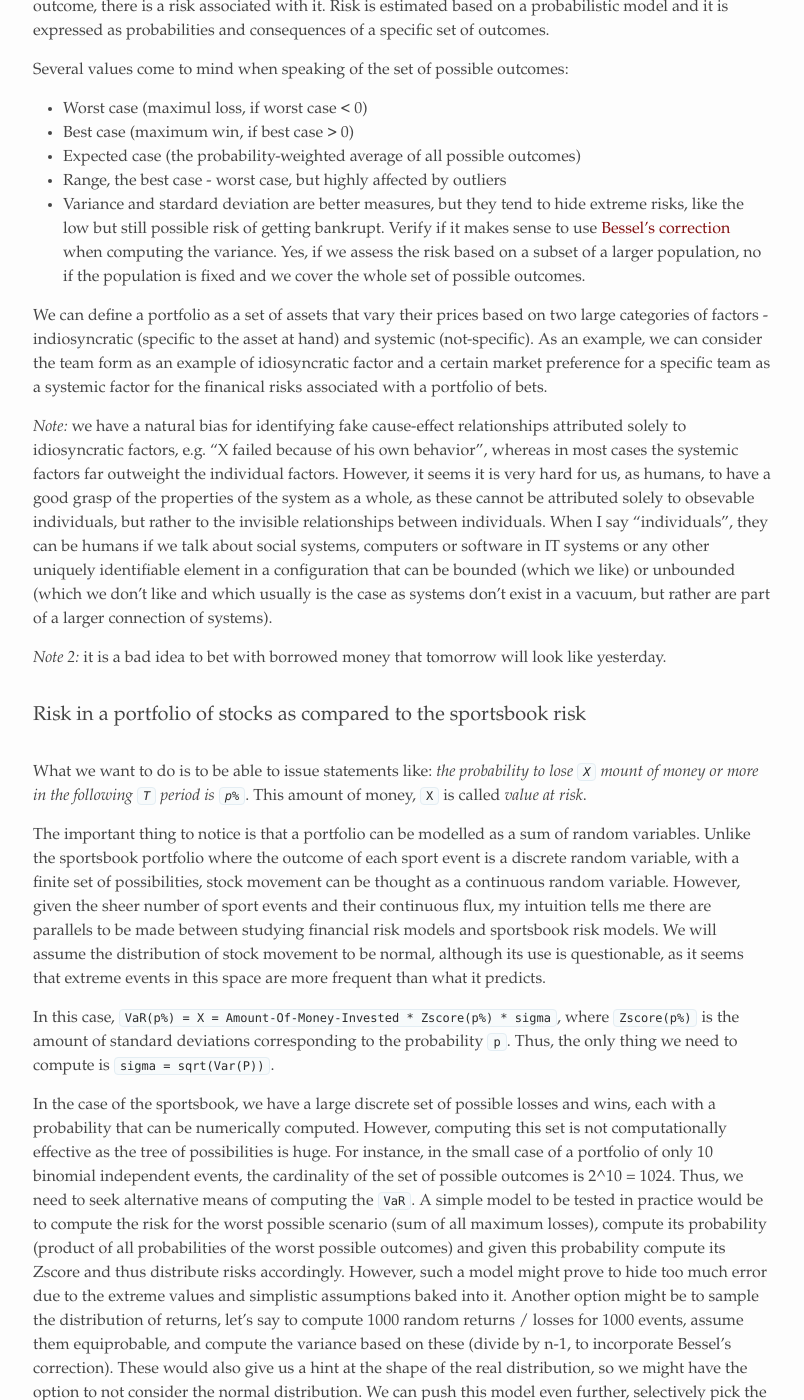
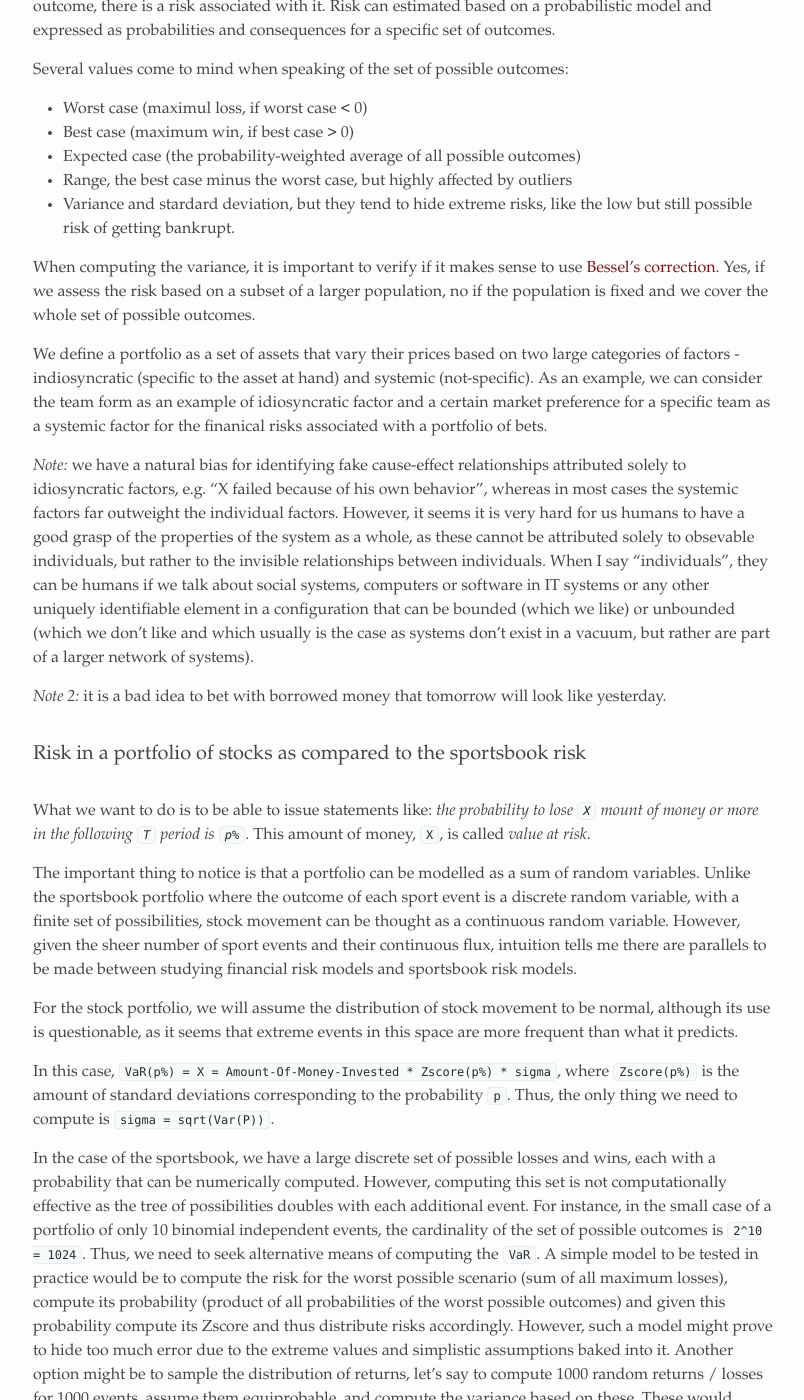
Before and after one commit to alexandrugris/my-jekyll-tech-blog, a Jekyll site: the page built from MyBlog/_posts/2018-07-30-risk.markdown, in a window 1280 px wide and 1400 px high, scrolled down 794 px. Shown: the whole window, without its empty margins (237-1041 px from the left). Built offline with Jekyll 4.4.1, drawn with Linux system fonts in a browser that asks for light colours; some of the changed text lies outside the part shown.

Commit message:
small changes

```diff
--- a/MyBlog/_posts/2018-07-30-risk.markdown
+++ b/MyBlog/_posts/2018-07-30-risk.markdown
@@ -4,37 +4,41 @@
 date:   2018-07-26 13:15:16 +0200
 categories: statistics
 ---
-A not-so-short discussion about finanical risk, starting from computing risk for a portfolio of stocks and discussing which ideas can be applied in modelling risk for a sportsbook. Many ideas presented here have not been tested in production or on real datasets.
+A not-so-short discussion about finanical risk, starting from computing risk for a portfolio of stocks and discussing which ideas can be applied to modelling risk for a sportsbook. Many points presented here have not been tested in production or on real datasets.
 
-A sportsbook can be seen as a portfolio of bets on a set of markets, each with an expected positive return for the bookmaker. But things can turn south and losses do occur. We need to limit such losses so that the sportsbook remains profitable on the long run. However, simply summing up the worst case loss on each market may sound too restrictive since some of the outcomes are strongly-correlated (more on this later). Also, since there are tens of thousands of events happening every month, the probability of an extreme loss is tiny, but the same tens of thousands of events mean that extreme situations do occur. If the total risk is seen as too extreme and too improbable, the traders might be incetivised to simply ignore it and to increase the risk limits blindly, thus opening the gates to unquantified losses. Similarly, if we stick to risk limits that are too restrictive, we might miss the oportunity to make profit in otherwise highly profitable markets.
+A sportsbook can be seen as a portfolio of bets on a set of markets, each with an expected positive return for the bookmaker. But things can turn south and losses do occur. We need to limit such losses so that the sportsbook remains profitable on the long run. However, simply summing up the worst case loss on each market may be too restrictive since some of the outcomes are strongly-correlated (more on this later). Also, since there are tens of thousands of events happening every month, the probability of an extreme loss at any given period is tiny, but the same tens of thousands of events mean that extreme situations do occur. If the total risk is seen as too extreme and too improbable, the traders might be incetivised to simply ignore it and to increase the risk limits blindly, thus opening the gates to unquantified losses. Similarly, if we stick to risk limits that are too restrictive, we might miss the oportunity to make profit in otherwise highly profitable markets.
 
 ### Risk
 
-Risk is a way to quantify the uncertainty in a set of possible outcomes. A common way to quantify risk is by using the standard deviation. However, a poorly constructed risk model can lead to spectacular financial failures. Risks is derived from uncertainty. Whenever there is an uncertainty regarding an outcome, there is a risk associated with it. Risk is estimated based on a probabilistic model and it is expressed as probabilities and consequences of a specific set of outcomes.
+Risk is a way to quantify uncertainty given a set of possible outcomes. A common way to quantify risk is by using the standard deviation. However, a poorly constructed risk model can lead to spectacular financial failures. Risks is derived from uncertainty. Whenever there is an uncertainty regarding an outcome, there is a risk associated with it. Risk can estimated based on a probabilistic model and expressed as probabilities and consequences for a specific set of outcomes.
 
 Several values come to mind when speaking of the set of possible outcomes:
 
 - Worst case (maximul loss, if worst case < 0)
 - Best case (maximum win, if best case > 0)
 - Expected case (the probability-weighted average of all possible outcomes)
-- Range, the best case - worst case, but highly affected by outliers
-- Variance and stardard deviation are better measures, but they tend to hide extreme risks, like the low but still possible risk of getting bankrupt. Verify if it makes sense to use [Bessel's correction](https://en.wikipedia.org/wiki/Bessel%27s_correction) when computing the variance. Yes, if we assess the risk based on a subset of a larger population, no if the population is fixed and we cover the whole set of possible outcomes.
+- Range, the best case minus the worst case, but highly affected by outliers
+- Variance and stardard deviation, but they tend to hide extreme risks, like the low but still possible risk of getting bankrupt.
 
-We can define a portfolio as a set of assets that vary their prices based on two large categories of factors - indiosyncratic (specific to the asset at hand) and systemic (not-specific). As an example, we can consider the team form as an example of idiosyncratic factor and a certain market preference for a specific team as a systemic factor for the finanical risks associated with a portfolio of bets.
+When computing the variance, it is important to verify if it makes sense to use [Bessel's correction](https://en.wikipedia.org/wiki/Bessel%27s_correction). Yes, if we assess the risk based on a subset of a larger population, no if the population is fixed and we cover the whole set of possible outcomes.
 
-*Note:* we have a natural bias for identifying fake cause-effect relationships attributed solely to idiosyncratic factors, e.g. "X failed because of his own behavior", whereas in most cases the systemic factors far outweight the individual factors. However, it seems it is very hard for us, as humans, to have a good grasp of the properties of the system as a whole, as these cannot be attributed solely to obsevable individuals, but rather to the invisible relationships between individuals. When I say "individuals", they can be humans if we talk about social systems, computers or software in IT systems or any other uniquely identifiable element in a configuration that can be bounded (which we like) or unbounded (which we don't like and which usually is the case as systems don't exist in a vacuum, but rather are part of a larger connection of systems).
+We define a portfolio as a set of assets that vary their prices based on two large categories of factors - indiosyncratic (specific to the asset at hand) and systemic (not-specific). As an example, we can consider the team form as an example of idiosyncratic factor and a certain market preference for a specific team as a systemic factor for the finanical risks associated with a portfolio of bets.
+
+*Note:* we have a natural bias for identifying fake cause-effect relationships attributed solely to idiosyncratic factors, e.g. "X failed because of his own behavior", whereas in most cases the systemic factors far outweight the individual factors. However, it seems it is very hard for us humans to have a good grasp of the properties of the system as a whole, as these cannot be attributed solely to obsevable individuals, but rather to the invisible relationships between individuals. When I say "individuals", they can be humans if we talk about social systems, computers or software in IT systems or any other uniquely identifiable element in a configuration that can be bounded (which we like) or unbounded (which we don't like and which usually is the case as systems don't exist in a vacuum, but rather are part of a larger network of systems).
 
 *Note 2:* it is a bad idea to bet with borrowed money that tomorrow will look like yesterday.
 
 ### Risk in a portfolio of stocks as compared to the sportsbook risk
 
-What we want to do is to be able to issue statements like: *the probability to lose `X` mount of money or more in the following `T` period is `p%`*. This amount of money, `X` is called *value at risk*.
+What we want to do is to be able to issue statements like: *the probability to lose `X` mount of money or more in the following `T` period is `p%`*. This amount of money, `X`, is called *value at risk*.
 
-The important thing to notice is that a portfolio can be modelled as a sum of random variables. Unlike the sportsbook portfolio where the outcome of each sport event is a discrete random variable, with a finite set of possibilities, stock movement can be thought as a continuous random variable. However, given the sheer number of sport events and their continuous flux, my intuition tells me there are parallels to be made between studying financial risk models and sportsbook risk models. We will assume the distribution of stock movement to be normal, although its use is questionable, as it seems that extreme events in this space are more frequent than what it predicts.
+The important thing to notice is that a portfolio can be modelled as a sum of random variables. Unlike the sportsbook portfolio where the outcome of each sport event is a discrete random variable, with a finite set of possibilities, stock movement can be thought as a continuous random variable. However, given the sheer number of sport events and their continuous flux, intuition tells me there are parallels to be made between studying financial risk models and sportsbook risk models.
+
+For the stock portfolio, we will assume the distribution of stock movement to be normal, although its use is questionable, as it seems that extreme events in this space are more frequent than what it predicts.
 
 In this case, `VaR(p%) = X = Amount-Of-Money-Invested * Zscore(p%) * sigma`, where `Zscore(p%)` is the amount of standard deviations corresponding to the probability `p`. Thus, the only thing we need to compute is `sigma = sqrt(Var(P))`.
 
-In the case of the sportsbook, we have a large discrete set of possible losses and wins, each with a probability that can be numerically computed. However, computing this set is not computationally effective as the tree of possibilities is huge. For instance, in the small case of a portfolio of only 10 binomial independent events, the cardinality of the set of possible outcomes is 2^10 = 1024. Thus, we need to seek alternative means of computing the `VaR`. A simple model to be tested in practice would be to compute the risk for the worst possible scenario (sum of all maximum losses), compute its probability (product of all probabilities of the worst possible outcomes) and given this probability compute its Zscore and thus distribute risks accordingly. However, such a model might prove to hide too much error due to the extreme values and simplistic assumptions baked into it. Another option might be to sample the distribution of returns, let's say to compute 1000 random returns / losses for 1000 events, assume them equiprobable, and compute the variance based on these (divide by n-1, to incorporate Bessel's correction). These would also give us a hint at the shape of the real distribution, so we might have the option to not consider the normal distribution. We can push this model even further, selectively pick the most extreme cases (wins / loses), leading to a lobed distribution, with inflated tails.
+In the case of the sportsbook, we have a large discrete set of possible losses and wins, each with a probability that can be numerically computed. However, computing this set is not computationally effective as the tree of possibilities doubles with each additional event. For instance, in the small case of a portfolio of only 10 binomial independent events, the cardinality of the set of possible outcomes is `2^10 = 1024`. Thus, we need to seek alternative means of computing the `VaR`. A simple model to be tested in practice would be to compute the risk for the worst possible scenario (sum of all maximum losses), compute its probability (product of all probabilities of the worst possible outcomes) and given this probability compute its Zscore and thus distribute risks accordingly. However, such a model might prove to hide too much error due to the extreme values and simplistic assumptions baked into it. Another option might be to sample the distribution of returns, let's say to compute 1000 random returns / losses for 1000 events, assume them equiprobable, and compute the variance based on these. These would, additionally, give us a hint at the shape of the real distribution, so we might have the option to not consider the normal distribution. We can push this model even further, selectively picking the most extreme cases (wins / loses), leading to a lobed distribution, with inflated tails.
 
 However, the two options above are mostly invalidated by practice. Below is a run for a simulation of 4 sets of different matches (win-lose), each described by the tuple `(prob_loss, loss_value, prob_win = 1- prob_loss, win_value)`. The rows (series) are as follows:
 1. small number of 8 matches, prob of loss small and the possible loss value large, which leads to `2^8=256 outcomes`
@@ -337,20 +341,18 @@
 
 ### Sportsbook risk
 
-The goal of a sportsbook is to secure a long-term profit by adding a small margin to each betting market while not running out of business due to losses on any single day. The main cycle is:
+The goal of a sportsbook is to secure a long-term profit by adding a small margin to each betting market, while not running out of business due to losses on any single day. The main cycle is:
 
 1. Select a match and a market and compute a set of probabilities for each possible outcome to occur.
-2. Compute the odds by artificially increasing the probability to secure long term profit (e.g., for a fair coin toss, instead of offering odds at 2.0, a sportsbook might decide to offer odds at 1.9, securing a long-term 10 cent profit for each game)
+2. Compute the odds by artificially increasing the probability of each outcome to secure long term profit (e.g., for a fair coin toss, instead of offering odds at 2.0, a sportsbook might decide to offer odds at 1.9, securing a long-term 10 cent profit for each game)
 3. Accept bets
 
-However, the sportsbook might not accurately determine the real odds odds or the market might have a strong preference towards a specific outcome. Like, for instance, in the example above, the coin might not be fair or the population might have a bias towards head due to some unknown factor. In these conditions, on a specific game, the sportsbook might lose money. In order to limit the risk of going bankrupt, the sportsbook has two strategies: decrease the odds for the preferred outcome thus incetivising people to bet on the other, as well and stop accepting bets when a risk threshold is reached.
+However, the sportsbook might not accurately determine the real odds odds or the market might have a strong preference towards a specific outcome. Like, for instance, in the example above, the coin might not be fair or the population might have a bias towards head due to some unknown factor. In these conditions, on that specific game, the sportsbook might lose money. In order to limit the risk of going bankrupt, the sportsbook has two strategies: decrease the odds for the preferred outcome thus incetivising people to bet on the other or stop accepting bets when a risk threshold is reached.
 
-The role of the risk model is to prevent the sportsbook from going bankrupt and, in general, has two components: a) limit the stakes placed on each bet so that the risk budget is not in danger of being exceeded and b) when the risk is reached on a specific market, suspend betting on the culprit outcome. The risk model is dynamic, it is updated with each incoming bet and with each settled bet. Since the amount of calculation can be pretty intensive, these might be delayed until a certain threshold is reached (a batch of bets being placed), but this is an implementation detail and does not impact the actual model behind.
+The role of the risk model is to prevent the sportsbook from going bankrupt and, in general, has two components: a) limit the stakes placed on each bet so that the risk budget is not in danger of being exceeded and b) when the risk is reached on a specific market, suspend betting on the culprit outcome. The risk model is dynamic, it is updated with each incoming bet and with each settled bet. Since the amount of calculation can be pretty high, it might be delayed until a certain threshold is reached (a batch of bets being placed), but this is an implementation detail and does not impact the actual model behind.
 
 ### Sportsbook data model
 
-
-If the total risk is seen as too improbable, the behavior of traders might be to simply be to ignore it and blindly increase the risk budget.
 
 incl. odds calculation, payout and overround()
 
```
